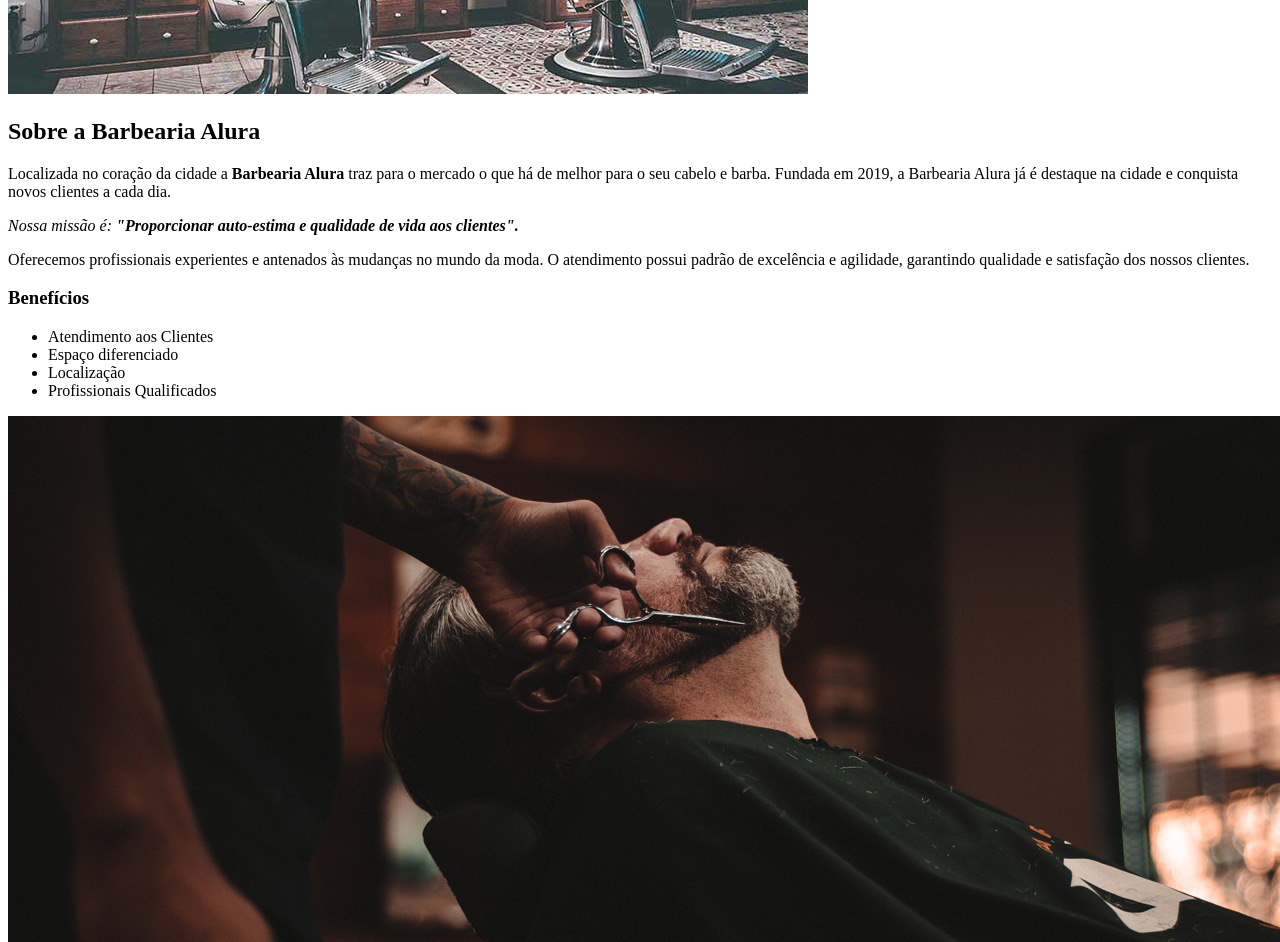
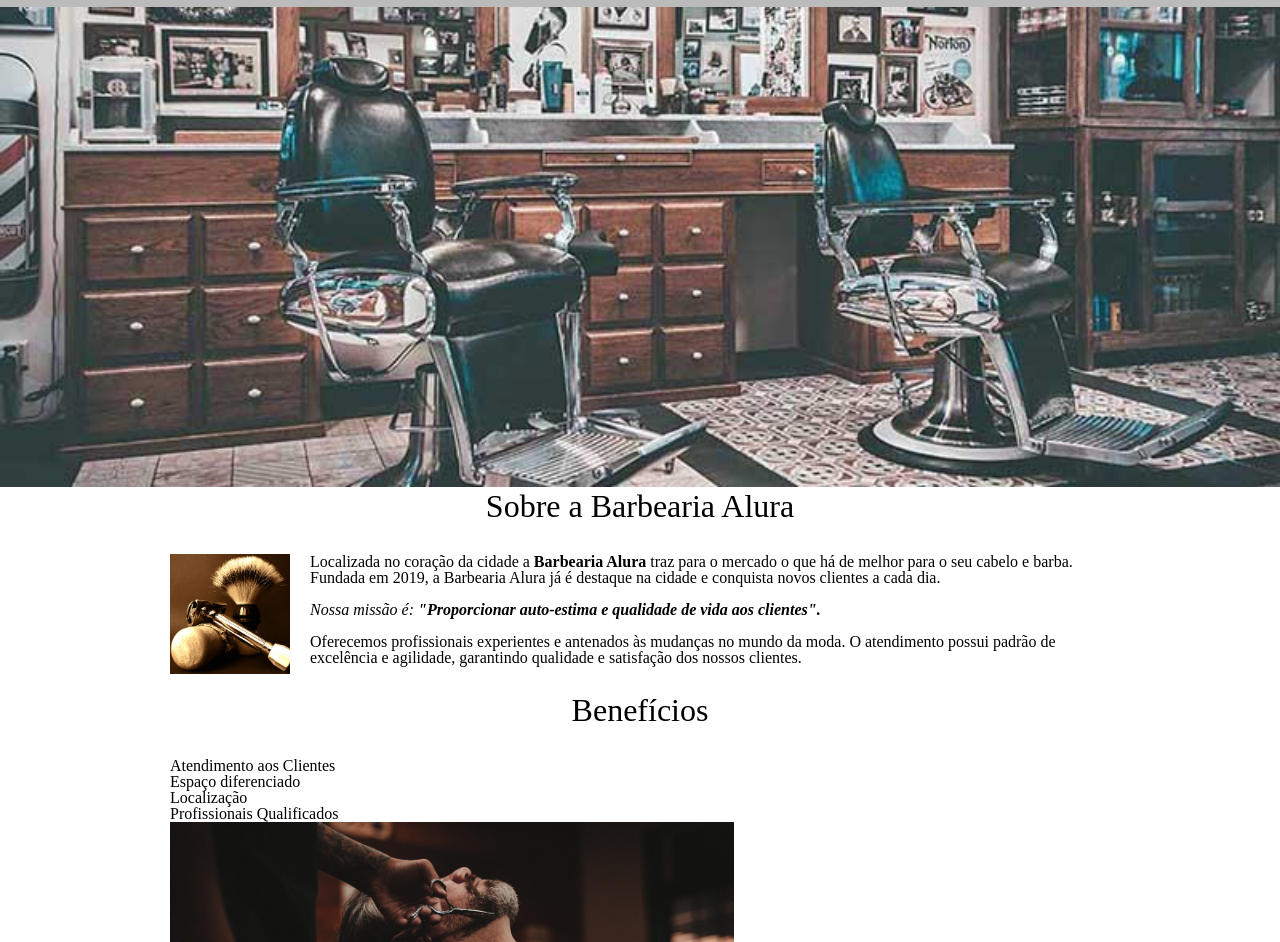
Before and after one commit to tatianemichieletto/Site-Barbearia, a plain HTML site: page index.html in a window 1280 px wide. Shown: the part 286-1228 px from the top of the page. Drawn offline with Linux system fonts and the light colour scheme.

Commit message:
Boas práticas de CSS e utilizando o float

```diff
--- a/index.html
+++ b/index.html
@@ -3,15 +3,28 @@
 	<head>
 		<meta charset="UTF-8">
 		<title>Barbearia Alura</title>
-		<link rel="stylesheet" href="style-home.css">
+		<link rel="stylesheet" href="reset.css">
+		<link rel="stylesheet" href="style.css">
 	</head>
 	<body>
 		<header>
-			<h1 class="titulo-principal">Barbearia Alura</h1>
+			<div class="caixa">
+				<h1><img src="logo.png"></h1>
+				<nav>
+					<ul>
+						<li><a href="index.html">Home</a></li>
+						<li><a href="produtos.html">Produtos</a></li>
+						<li><a href="contato.html">Contato</a></li>
+					</ul>
+				</nav>
+			</div>
 		</header>
-		<img id="banner" src="banner.jpg">
-		<div class="principal">
-			<h2 class="titulo-centralizado">Sobre a Barbearia Alura</h2>
+		<img class="banner" src="banner.jpg">
+		<main>
+			<section class="principal">
+				<h2 class="titulo-principal">Sobre a Barbearia Alura</h2>
+
+				<img class="utensilios" src="utensilios.jpg" alt="Utensilios de um barbeiro">
 
 				<p>Localizada no coração da cidade a <strong>Barbearia Alura</strong> traz para o mercado o que há de melhor para o seu cabelo e barba. Fundada em 2019, a Barbearia Alura já é destaque na cidade e conquista novos
 				clientes a cada dia.</p>
@@ -21,10 +34,10 @@
 
 				<p>Oferecemos profissionais experientes e antenados às mudanças no mundo da moda. O atendimento possui
 				padrão de excelência e agilidade, garantindo qualidade e satisfação dos nossos clientes.</p>
-		</div>
+			</section>
 
-		<div class="beneficios">
-			<h3 class="titulo-centralizado">Benefícios</h3>
+			<section class="beneficios">
+				<h3 class="titulo-principal">Benefícios</h3>
 
 				<ul>
 					<li class="itens">Atendimento aos Clientes</li>
@@ -34,7 +47,11 @@
 				</ul>
 
 				<img src="beneficios.jpg" class="imagembeneficios">
-		</div>
-
+			</section>
+		</main>
+		<footer>
+			<img src="logo-branco.png">
+			<p class="copyright">&copy; Copyright Barbearia Alura - 2021</p>
+		</footer>
 	</body>
 </html>
--- a/style.css
+++ b/style.css
@@ -148,3 +148,37 @@ td, th {
 	border: 1px solid #000000;
 	padding: 8px 15px;
 }
+
+/* css da página inicial */
+.banner {
+	width: 100%;
+}
+
+.titulo-principal {
+	text-align: center;
+	font-size: 2em;
+	margin: 0 0 1em;
+	clear: left;
+}
+
+.principal p {
+	margin: 0 0 1em;
+}
+
+.principal strong {
+	font-weight: bold;
+}
+
+.principal em {
+	font-style: italic;
+}
+
+.utensilios {
+	width: 120px;
+	float: left;
+	margin: 0 20px 20px 0;
+}
+
+.imagembeneficios {
+	width: 60%;
+}
```
Also changed, not shown: utensilios.jpg (added). Lines whose indentation alone changed are shown as unchanged.
